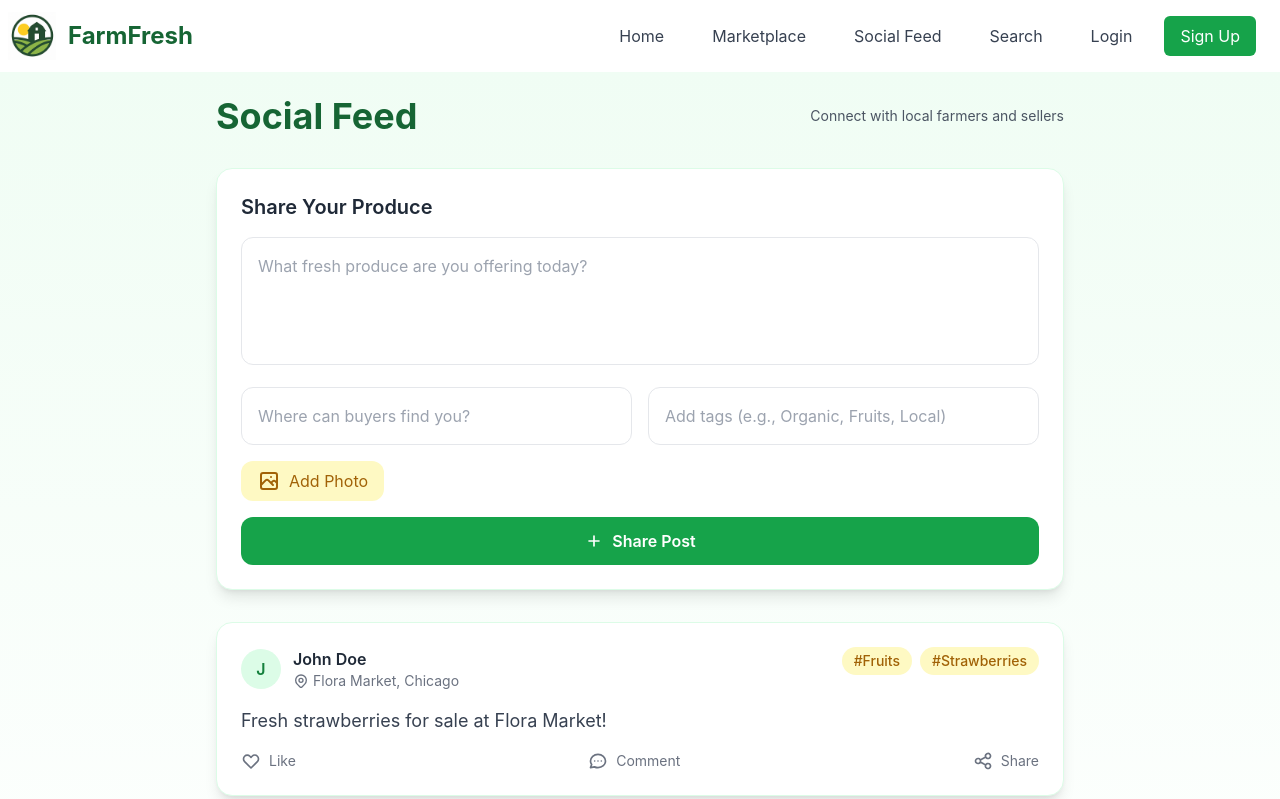
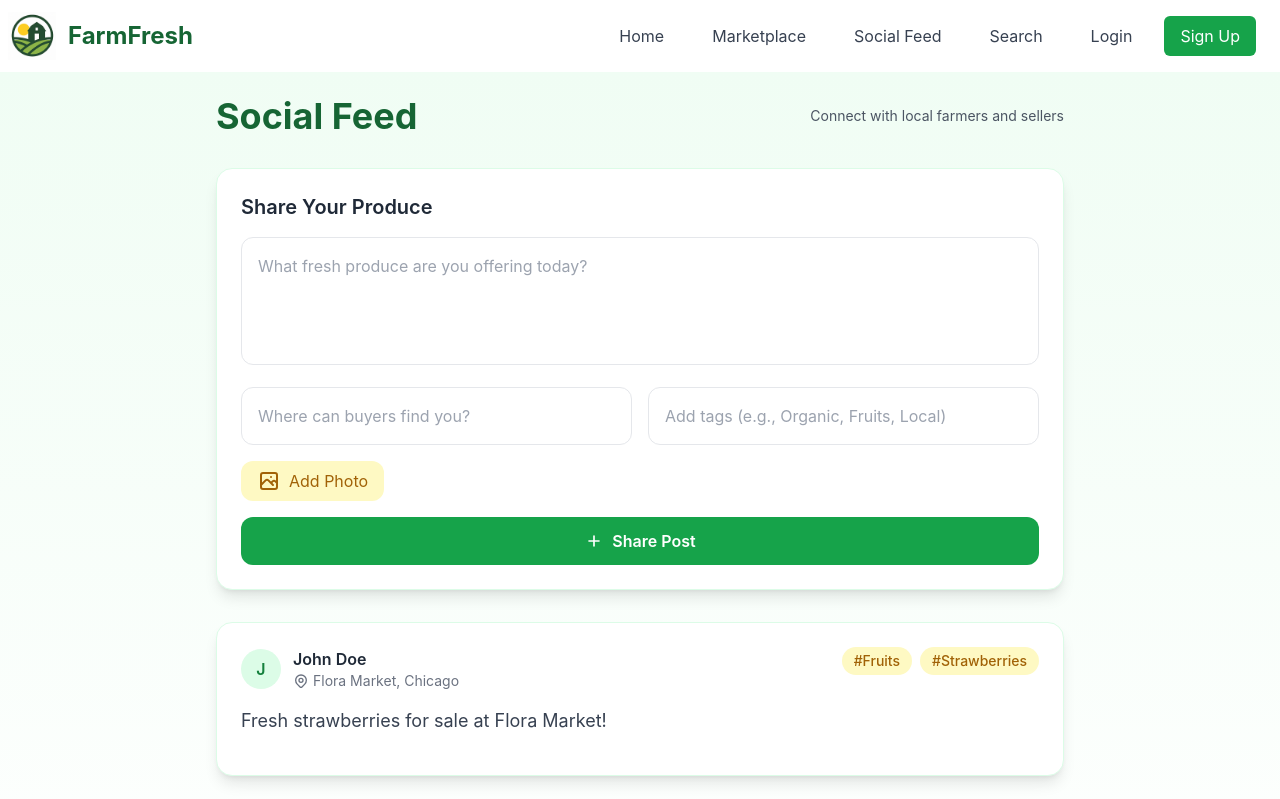
Before and after one commit to cheng-ian/wildhacks-2025, a React (Create React App) app in the folder client/: page /feed in a window 1280 px wide. Shown: the top 799 px of the page. Built offline with nearby package versions, Linux system fonts and the light colour scheme; no server answers; the HTML template or start-up script is replaced by a standard one.

Commit message:
minor changes in SocialFeed.jsx

```diff
--- a/client/src/SocialFeed.jsx
+++ b/client/src/SocialFeed.jsx
@@ -174,27 +174,6 @@ const SocialFeed = () => {
                   <img src={post.image} alt="Post" className="w-full h-auto" />
                 </div>
               )}
-
-              <div className="flex items-center justify-between text-sm text-gray-500">
-                <button className="flex items-center space-x-2 hover:text-green-600 transition-colors">
-                  <svg className="w-5 h-5" fill="none" stroke="currentColor" viewBox="0 0 24 24">
-                    <path strokeLinecap="round" strokeLinejoin="round" strokeWidth="2" d="M4.318 6.318a4.5 4.5 0 000 6.364L12 20.364l7.682-7.682a4.5 4.5 0 00-6.364-6.364L12 7.636l-1.318-1.318a4.5 4.5 0 00-6.364 0z" />
-                  </svg>
-                  <span>Like</span>
-                </button>
-                <button className="flex items-center space-x-2 hover:text-green-600 transition-colors">
-                  <svg className="w-5 h-5" fill="none" stroke="currentColor" viewBox="0 0 24 24">
-                    <path strokeLinecap="round" strokeLinejoin="round" strokeWidth="2" d="M8 12h.01M12 12h.01M16 12h.01M21 12c0 4.418-4.03 8-9 8a9.863 9.863 0 01-4.255-.949L3 20l1.395-3.72C3.512 15.042 3 13.574 3 12c0-4.418 4.03-8 9-8s9 3.582 9 8z" />
-                  </svg>
-                  <span>Comment</span>
-                </button>
-                <button className="flex items-center space-x-2 hover:text-green-600 transition-colors">
-                  <svg className="w-5 h-5" fill="none" stroke="currentColor" viewBox="0 0 24 24">
-                    <path strokeLinecap="round" strokeLinejoin="round" strokeWidth="2" d="M8.684 13.342C8.886 12.938 9 12.482 9 12c0-.482-.114-.938-.316-1.342m0 2.684a3 3 0 110-2.684m0 2.684l6.632 3.316m-6.632-6l6.632-3.316m0 0a3 3 0 105.367-2.684 3 3 0 00-5.367 2.684zm0 9.316a3 3 0 105.368 2.684 3 3 0 00-5.368-2.684z" />
-                  </svg>
-                  <span>Share</span>
-                </button>
-              </div>
             </div>
           ))}
         </div>
```
